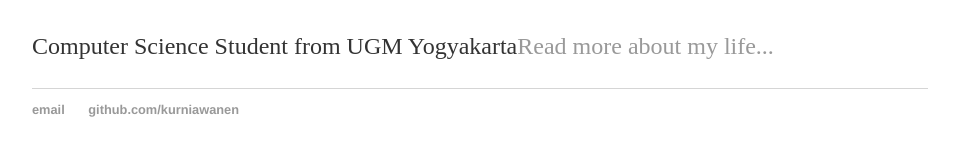
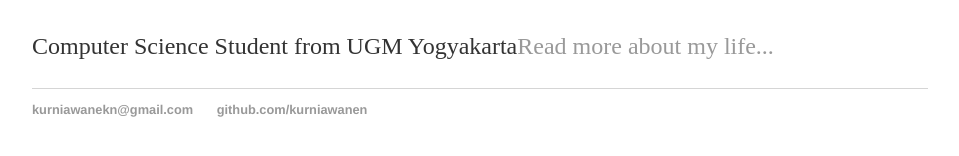
Before and after one commit to ken-kurniawanen/kurniawanen.github.io, a Jekyll site: the page built from index.html, in a window 1280 px wide. Shown: the part 167-323 px from the top of the page, without its empty margins (160-1119 px from the left). Built offline with Jekyll 4.4.1, drawn with Linux system fonts in a browser that asks for light colours.

Commit message:
Update default.html

```diff
--- a/_layouts/default.html
+++ b/_layouts/default.html
@@ -21,7 +21,7 @@
 			</div><!-- /.container -->
 			<footer>
 	    		<ul>
-	        		<li><a href="mailto:kurniawanekn@gmail.com">email</a></li>
+	        		<li><a href="mailto:kurniawanekn@gmail.com">kurniawanekn@gmail.com</a></li>
 	        		<li><a href="https://github.com/kurniawanen">github.com/kurniawanen</a></li>
 				</ul>
 			</footer>
```
